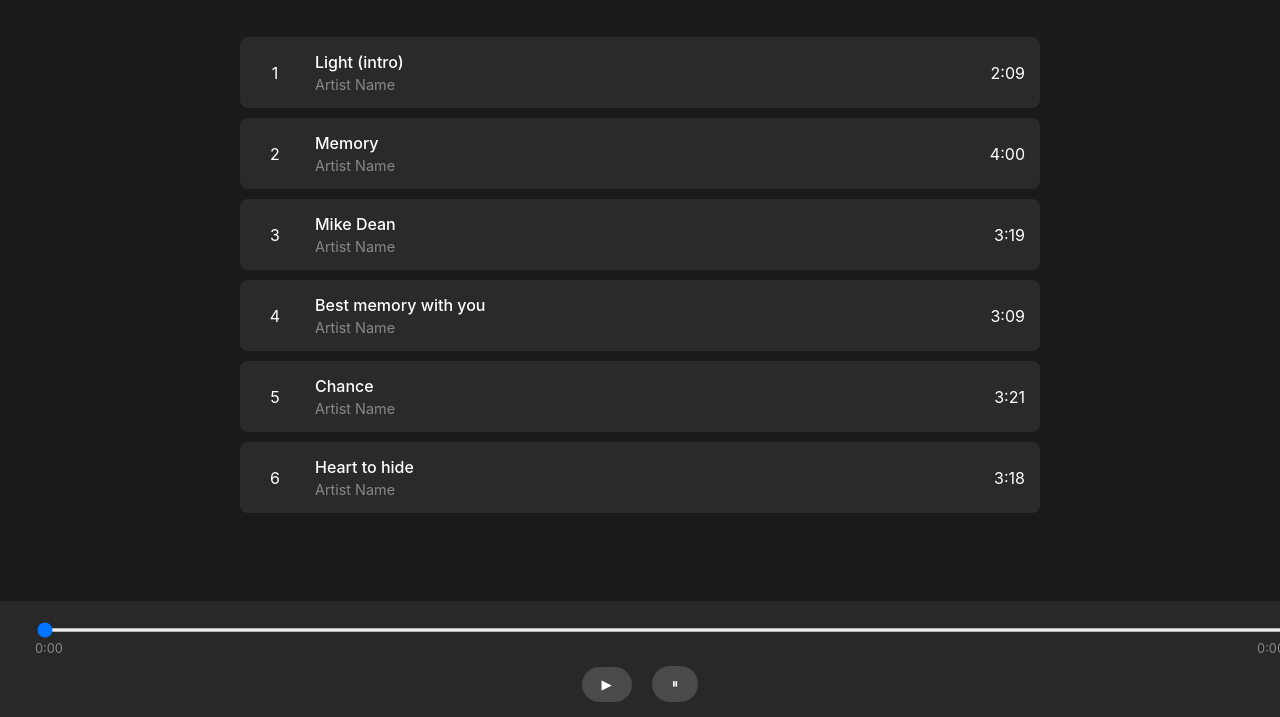
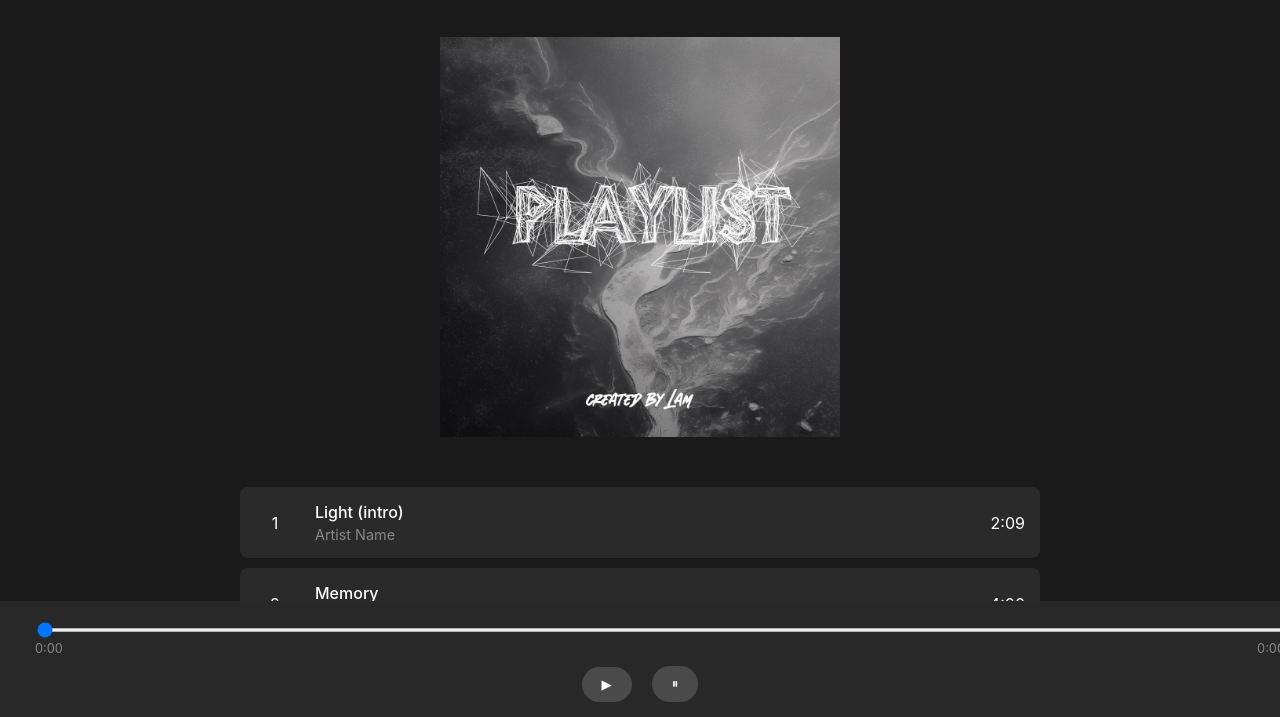
Before and after one commit to jinhuiliang01/jinhuiliang01.github.io, a plain HTML site: page assignment2/index.html in a window 1280 px wide. Shown: the part 83-800 px from the top of the page. Drawn offline with Linux system fonts and the light colour scheme.

Commit message:
update to my assignment task

```diff
--- a/assignment2/index.html
+++ b/assignment2/index.html
@@ -11,6 +11,8 @@
     <div class="album-header">
       <h1>My Music Album</h1>
     </div>
+
+    <img src="assignment cover-1.jpg" width="400px" height="400px" id="img" />
 
     <div class="track-list">
       <!-- Track 1 -->
--- a/assignment2/style.css
+++ b/assignment2/style.css
@@ -4,6 +4,12 @@ body {
   color: #fff;
   margin: 0;
   padding: 20px;
+}
+
+img {
+  display: block;
+  margin: 0 auto;
+  margin-bottom: 50px;
 }
 
 .album-header {
```
Also changed, not shown: assignment2/assignment cover-1.jpg (added).
